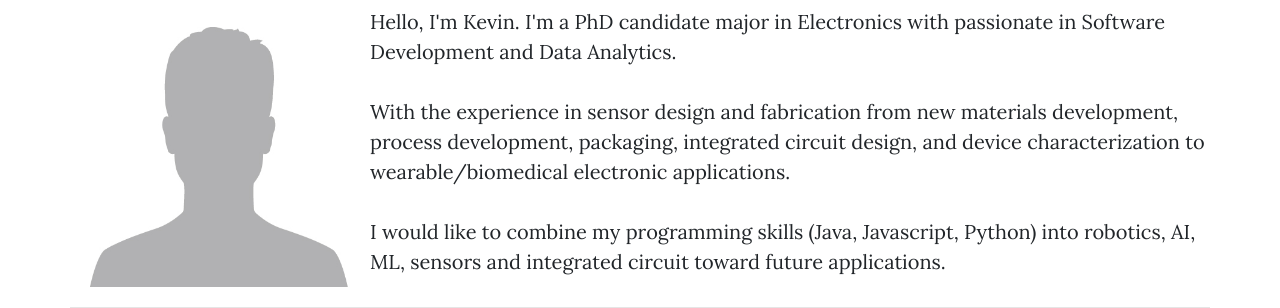
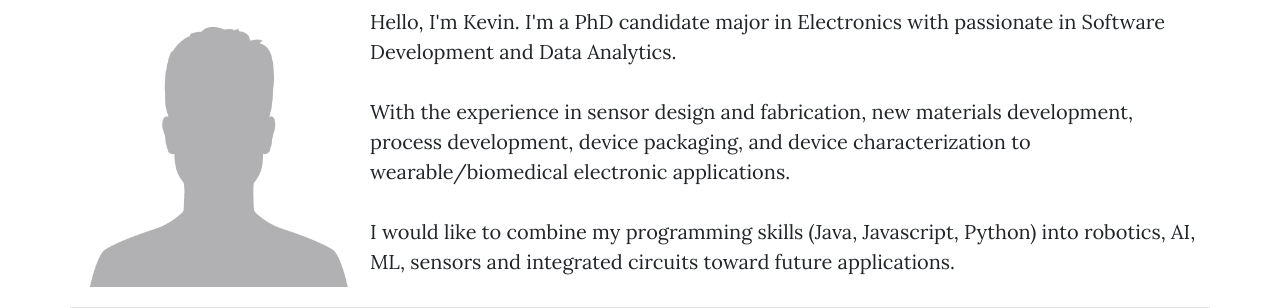
Before and after one commit to kevreacto/kevreacto.github.io, a plain HTML site: page index.html in a window 1280 px wide. Shown: the part 644-952 px from the top of the page. Drawn offline with nearby package versions, Linux system fonts and the light colour scheme.

Commit message:
Edit context

```diff
--- a/index.html
+++ b/index.html
@@ -97,16 +97,16 @@
                     <p>
                         <!-- I am a fast learner person and passionate about applying my engineering background into -->
                         <!-- industry.  -->
-                        With the experience in sensor design and fabrication from new materials
+                        With the experience in sensor design and fabrication, new materials
                         development,
-                        process development, packaging, integrated circuit design, and device characterization to
+                        process development, device packaging, and device characterization to
                         wearable/biomedical electronic applications.
                     </p>
                     <p>
                         I would like to combine my programming skills (Java, Javascript, Python) into robotics, AI, ML,
                         sensors
                         and
-                        integrated circuit toward
+                        integrated circuits toward
                         future applications.
 
                     </p>
```
